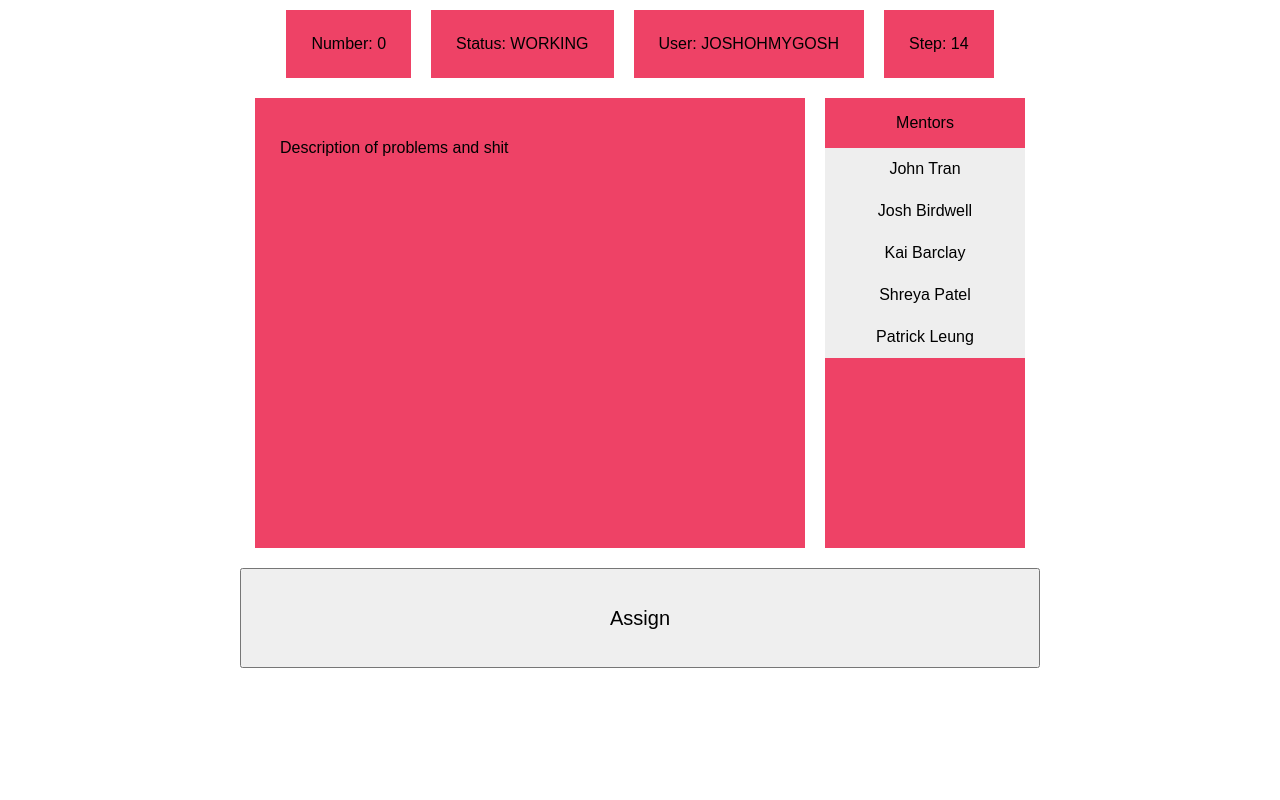
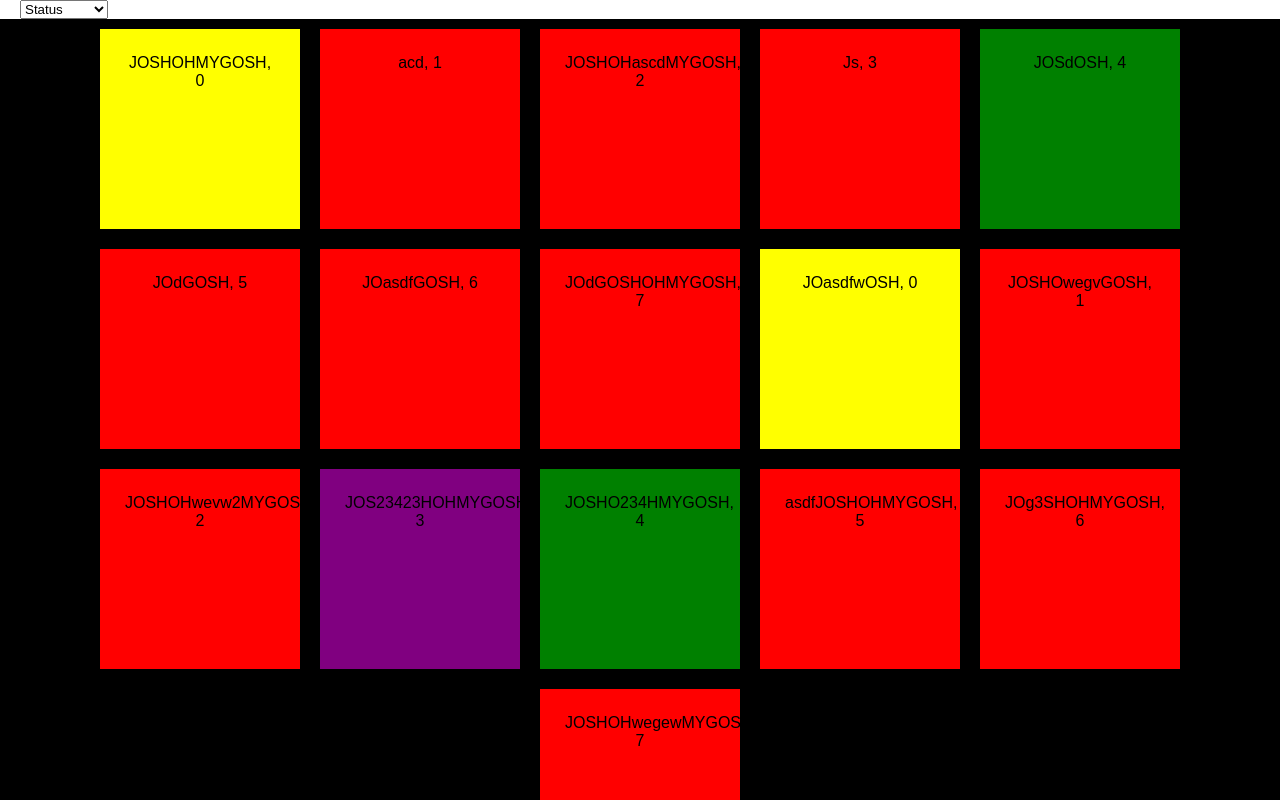
Before and after one commit to GrayTurtle/rocket-workshop, a React (Create React App) app: page / in a window 1280 px wide. Shown: the top 800 px of the page. Built offline with nearby package versions, Linux system fonts and the light colour scheme.

Commit message:
add onClick

```diff
--- a/src/App.js
+++ b/src/App.js
@@ -10,6 +10,7 @@ class App extends Component {
 
     return (
       <div className="App">
+        <GodMode/>
         <Attendee/>
       </div>
     );
--- a/src/Attendee.js
+++ b/src/Attendee.js
@@ -43,11 +43,11 @@ class Attendee extends Component {
                     <div className="Mentors">
                         <p>Mentors</p>
                         <div className="vertical-menu" onClick={this.onClickMentor}>
-                                <a name="John Tran" href="#">John Tran</a>
-                                <a name="Josh Birdwell" href="#">Josh Birdwell</a>
-                                <a name="Kai Barclay" href="#">Kai Barclay</a>
-                                <a name="Shreya Patel" href="#">Shreya Patel</a>
-                                <a name="Patrick Leung" href="#">Patrick Leung</a>
+                                <a name="John Tran">John Tran</a>
+                                <a name="Josh Birdwell">Josh Birdwell</a>
+                                <a name="Kai Barclay">Kai Barclay</a>
+                                <a name="Shreya Patel">Shreya Patel</a>
+                                <a name="Patrick Leung">Patrick Leung</a>
                         </div>
                     </div>
                 </div>
@@ -58,9 +58,4 @@ class Attendee extends Component {
     }
 }
 
-
-Attendee.propTypes = {
-
-};
-
 export default Attendee;
--- a/src/GodMode.js
+++ b/src/GodMode.js
@@ -14,6 +14,11 @@ class GodMode extends Component {
   onFilterChange = (filter) => {
       this.setState({filter});
   }
+
+  onClick(e) {
+      console.log("asdasd");
+      //window.location.href = "./Attendee.js";
+  }
   render() {
     let filter = this.state.filter;
 
@@ -27,21 +32,21 @@ class GodMode extends Component {
     };
     // FILL THIS OUT WITH STATIC DATE
     const attendees = [{ status: 'WORKING', step: 14, username: 'JOSHOHMYGOSH', num: 0},
-                       { status: 'HELP', step: 14, username: 'JOSHOHMYGOSH', num: 1},
-                       { status: 'HELP', step: 14, username: 'JOSHOHMYGOSH', num: 2},
-                       { status: 'HELP', step: 14, username: 'JOSHOHMYGOSH', num: 3},
-                       { status: 'GOOD', step: 14, username: 'JOSHOHMYGOSH', num: 4},
-                       { status: 'HELP', step: 14, username: 'JOSHOHMYGOSH', num: 5},
-                       { status: 'HELP', step: 14, username: 'JOSHOHMYGOSH', num: 6},
-                       { status: 'HELP', step: 14, username: 'JOSHOHMYGOSH', num: 7},
-                       { status: 'WORKING', step: 14, username: 'JOSHOHMYGOSH', num: 0},
-                       { status: 'HELP', step: 14, username: 'JOSHOHMYGOSH', num: 1},
-                       { status: 'HELP', step: 14, username: 'JOSHOHMYGOSH', num: 2},
-                       { status: 'ROCKET', step: 14, username: 'JOSHOHMYGOSH', num: 3},
-                       { status: 'GOOD', step: 14, username: 'JOSHOHMYGOSH', num: 4},
-                       { status: 'HELP', step: 14, username: 'JOSHOHMYGOSH', num: 5},
-                       { status: 'HELP', step: 14, username: 'JOSHOHMYGOSH', num: 6},
-                       { status: 'HELP', step: 14, username: 'JOSHOHMYGOSH', num: 7}];
+                       { status: 'HELP', step: 14, username: 'acd', num: 1},
+                       { status: 'HELP', step: 14, username: 'JOSHOHascdMYGOSH', num: 2},
+                       { status: 'HELP', step: 14, username: 'Js', num: 3},
+                       { status: 'GOOD', step: 14, username: 'JOSdOSH', num: 4},
+                       { status: 'HELP', step: 14, username: 'JOdGOSH', num: 5},
+                       { status: 'HELP', step: 14, username: 'JOasdfGOSH', num: 6},
+                       { status: 'HELP', step: 14, username: 'JOdGOSHOHMYGOSH', num: 7},
+                       { status: 'WORKING', step: 14, username: 'JOasdfwOSH', num: 0},
+                       { status: 'HELP', step: 14, username: 'JOSHOwegvGOSH', num: 1},
+                       { status: 'HELP', step: 14, username: 'JOSHOHwevw2MYGOSH', num: 2},
+                       { status: 'ROCKET', step: 14, username: 'JOS23423HOHMYGOSH', num: 3},
+                       { status: 'GOOD', step: 14, username: 'JOSHO234HMYGOSH', num: 4},
+                       { status: 'HELP', step: 14, username: 'asdfJOSHOHMYGOSH', num: 5},
+                       { status: 'HELP', step: 14, username: 'JOg3SHOHMYGOSH', num: 6},
+                       { status: 'HELP', step: 14, username: 'JOSHOHwegewMYGOSH', num: 7}];
     return (
       <div className="GodMode">
 
@@ -49,7 +54,7 @@ class GodMode extends Component {
             <Filter onFilterChange = {this.onFilterChange}/>
         </div>
 
-        <div className="AttendeeBoxes">
+        <div className="AttendeeBoxes" onClick={this.onClick}>
             {attendees.filter(filterAttendees).map(attendee =>
                 <AttendeeBox status={attendee.status} step={attendee.step}
             username={attendee.username} num={attendee.num}/>)}
```
